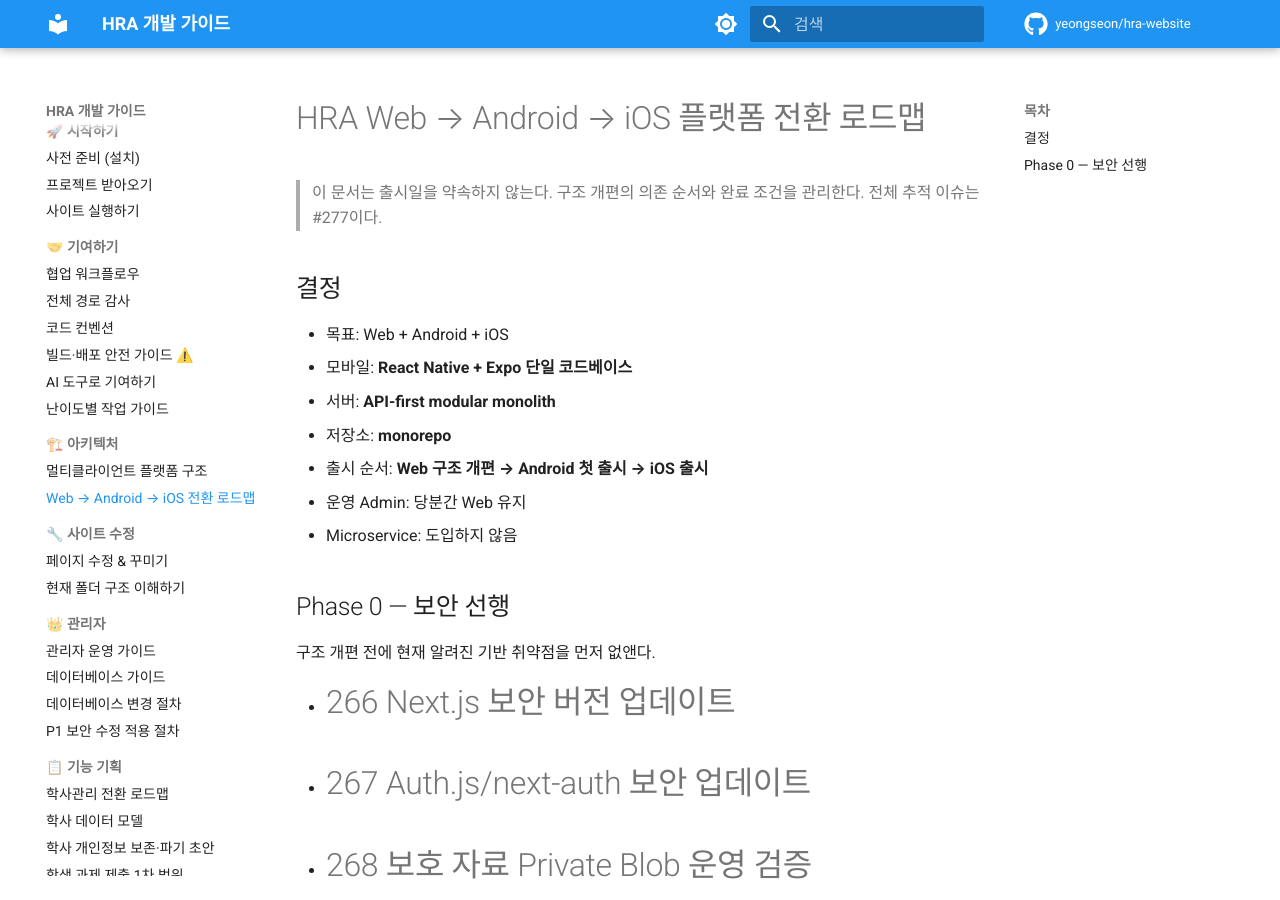
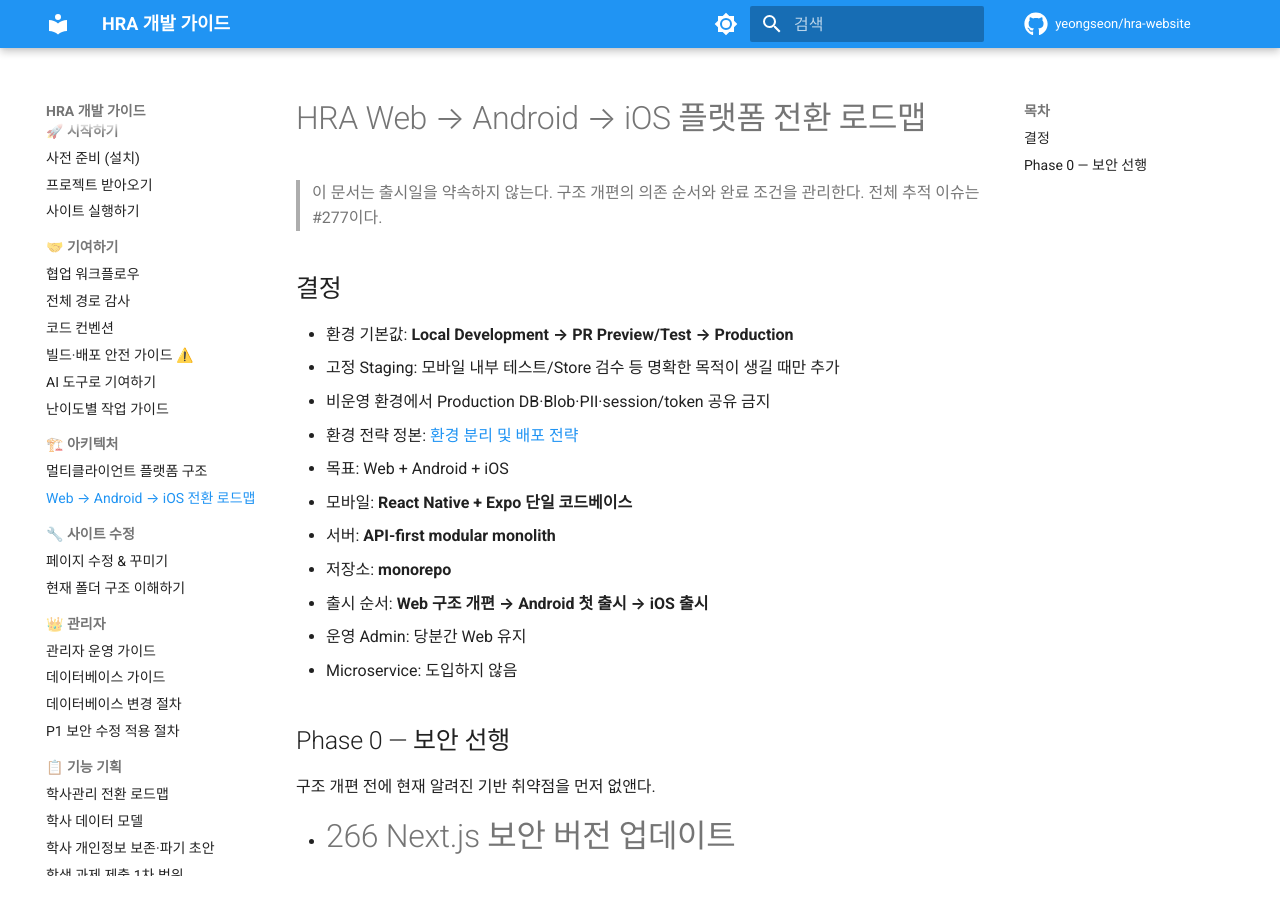
Before and after one commit to yeongseon/hra-website, an MkDocs documentation site: the page built from docs/PLATFORM-ROADMAP.md, in a window 1280 px wide and 900 px high. Built offline with MkDocs 1.6.1 and Material for MkDocs 9.7.7, drawn with Linux system fonts in a browser that asks for light colours; comment, search, counter and statistics services are not loaded.

Commit message:
docs(roadmap): 환경 분리와 조건부 staging 원칙 반영

```diff
--- a/docs/PLATFORM-ROADMAP.md
+++ b/docs/PLATFORM-ROADMAP.md
@@ -3,6 +3,11 @@
 > 이 문서는 출시일을 약속하지 않는다. 구조 개편의 의존 순서와 완료 조건을 관리한다. 전체 추적 이슈는 #277이다.
 
 ## 결정
+
+- 환경 기본값: **Local Development → PR Preview/Test → Production**
+- 고정 Staging: 모바일 내부 테스트/Store 검수 등 명확한 목적이 생길 때만 추가
+- 비운영 환경에서 Production DB·Blob·PII·session/token 공유 금지
+- 환경 전략 정본: [환경 분리 및 배포 전략](developer/environment-strategy.md)
 
 - 목표: Web + Android + iOS
 - 모바일: **React Native + Expo 단일 코드베이스**
```
